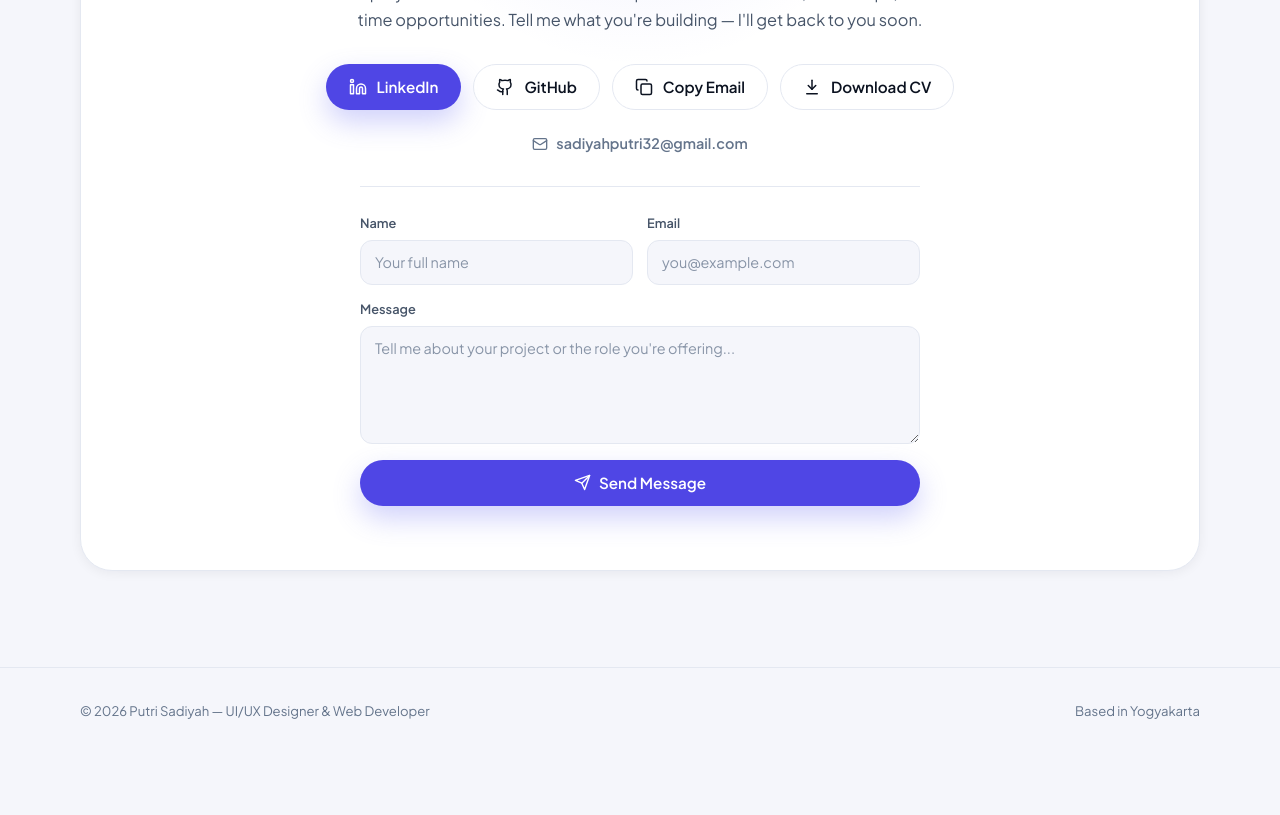
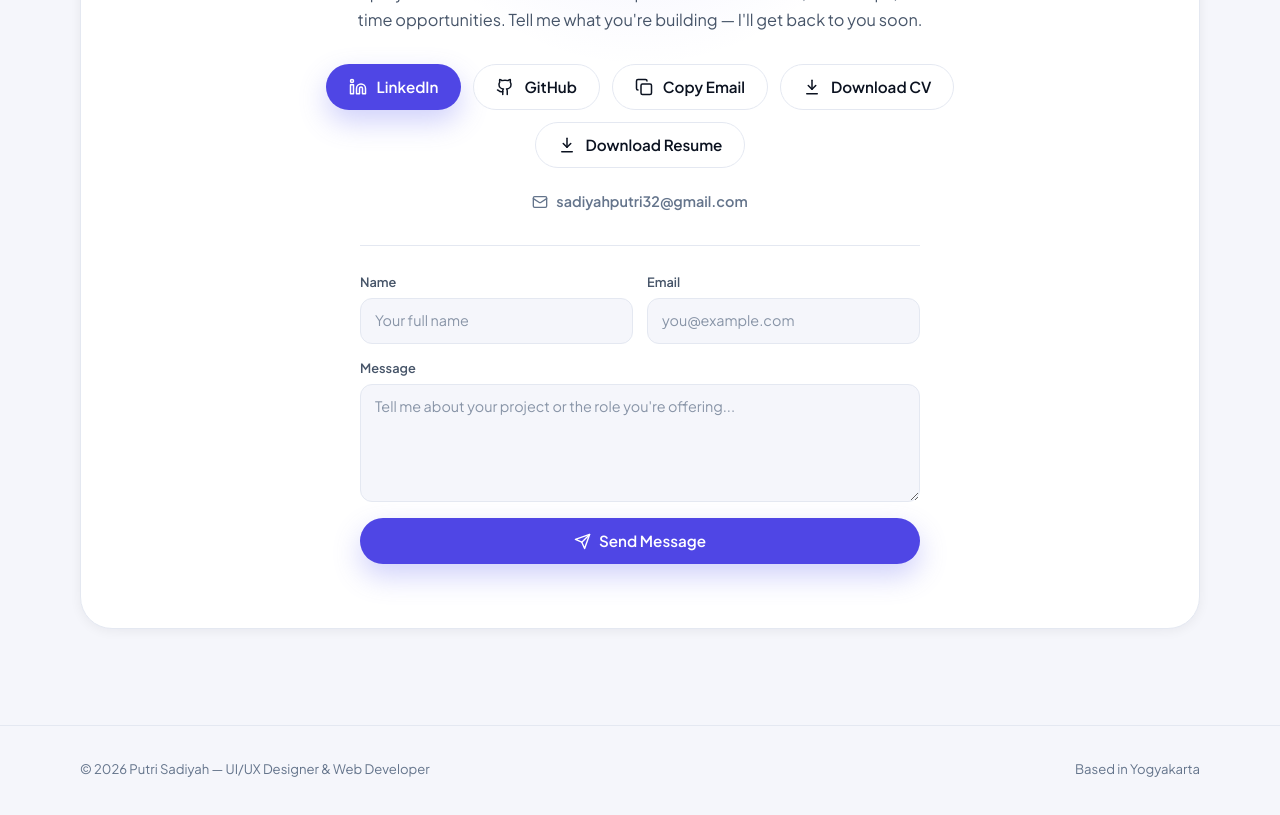
Before and after one commit to putrisadiyah19/portfolio-putri, a Vue app: page / in a window 1280 px wide. Shown: the part 5960-6775 px from the top of the page. Before the commit the page ends 6721 px from the top, so only its background shows below. Built offline with nearby package versions, Linux system fonts and the light colour scheme; no server answers.

Commit message:
translate remaining text to English

```diff
--- a/src/components/ContactSection.vue
+++ b/src/components/ContactSection.vue
@@ -157,6 +157,15 @@ onBeforeUnmount(() => clearTimeout(timer))
             >
               <AppIcon name="download" :size="18" />
               Download CV
+            </a>
+
+            <a
+              class="btn btn--ghost"
+              href="/resume-putri-en.pdf"
+              download="Resume-Halimatussadiyah-Lola-Putri.pdf"
+            >
+              <AppIcon name="download" :size="18" />
+              Download Resume
             </a>
           </div>
 
```
